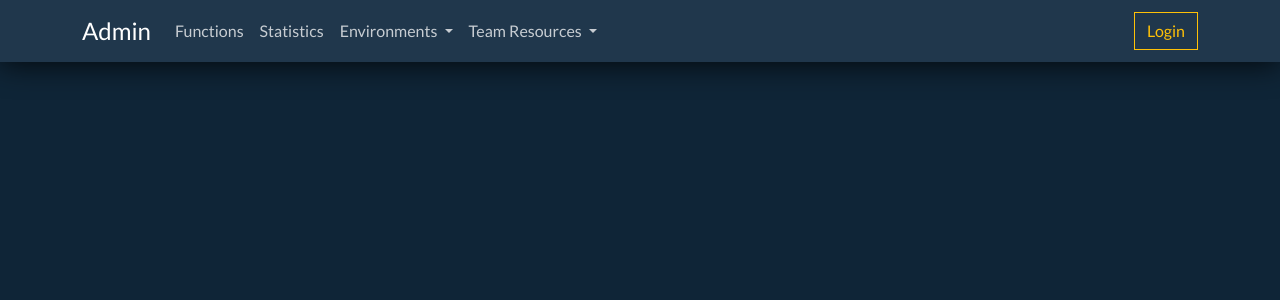
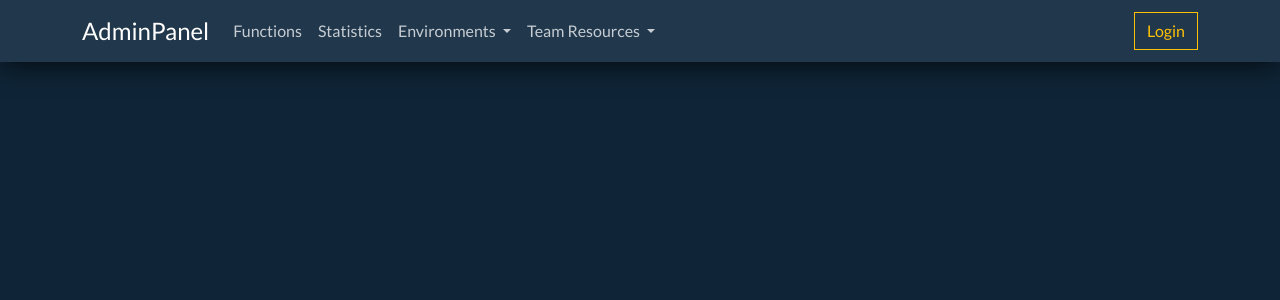
Before and after one commit to mijolabs/fastapi-unpoly-oauth, a Python web app: template templates/base.html in a window 1280 px wide. Shown: the top 300 px of the page. Run offline with Jinja, Linux system fonts and the light colour scheme; the template is opened without the code that fills it, so the values that code supplies are empty.

Commit message:
fix typos

```diff
--- a/app/functions.yml
+++ b/app/functions.yml
@@ -26,7 +26,7 @@ organizations:
     href: "#"
     button: "Create organization"
   - name: "Delete organization"
-    desc: "Delete an."
+    desc: "Delete an organization."
     href: "#"
     button: "Delete organization"
 
--- a/templates/base.html
+++ b/templates/base.html
@@ -5,7 +5,7 @@
     <meta name="viewport" content="width=device-width, initial-scale=1">
     <meta name="description" content="ools">
     <meta name="author" content="github.com/mijolabs">
-    <title>UbiAdmin | {% block title %}{% endblock %}</title>
+    <title>AdminPanel | {% block title %}{% endblock %}</title>
 
     {# Unpoly 2.5.1 #}
     <link href="{{ url_for('static', path='/css/unpoly.min.css') }}" rel="stylesheet">
--- a/templates/navbar.html
+++ b/templates/navbar.html
@@ -10,7 +10,7 @@
     up-easing="cubic-bezier(.36,1.01,.32,1.27)"
     up-duration="500"
     >
-    Admin
+    AdminPanel
     </a>
     <button class="navbar-toggler" type="button" data-bs-toggle="collapse" data-bs-target="#navbarSupportedContent" aria-controls="navbarSupportedContent" aria-expanded="false" aria-label="Toggle navigation">
       <span class="navbar-toggler-icon"></span>
```
Also changed, not shown: images/screenshot_functions.png.
